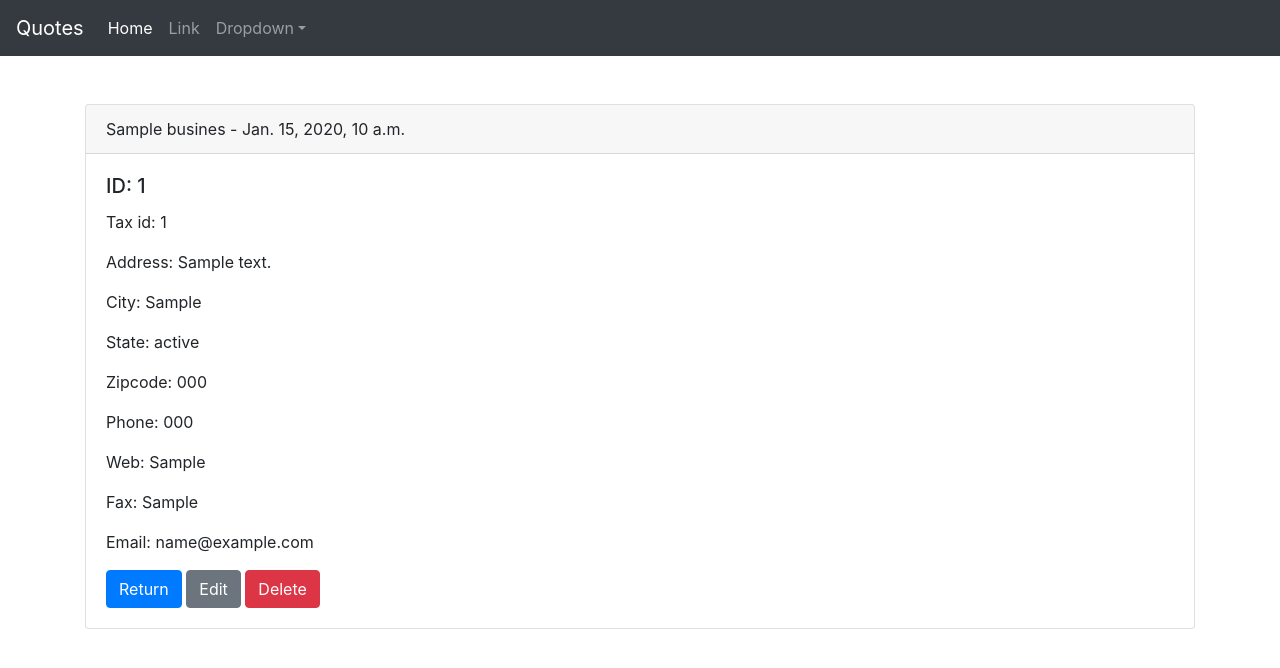
After one commit to alvariux/ungaquotes, a Django app: page /business/1 in a window 1280 px wide. The commit adds this page. Shown: the top 668 px of the page. Run offline with Django 3.2, Linux system fonts and the light colour scheme; tables that the repository leaves empty hold one stand-in row (values such as "Sample post"); some libraries are stand-ins or nearby versions.

Commit message:
Class Based Views form Business model

```diff
--- a/business/urls.py
+++ b/business/urls.py
@@ -4,8 +4,8 @@ from . import views
 
 app_name = 'business'
 urlpatterns = [
-    path('', views.IndexView.as_view(), name='index'),
-    #path('<int:pk>/', views.DetailView.as_view(), name='detail'),
+    path('', views.BusinessList.as_view(), name='list'),
+    path('<int:pk>', views.BusinessDetail.as_view(), name='detail'),
     #path('<int:pk>/results/', views.ResultsView.as_view(), name='results'),
     #path('<int:question_id>/vote/', views.vote, name='vote'),
 ]
--- a/business/views.py
+++ b/business/views.py
@@ -3,6 +3,12 @@ from django.views import generic
 
 from .models import Business
 
-class IndexView(generic.ListView):
+class BusinessList(generic.ListView):
     model = Business
     paginate_by = 100
+
+class BusinessDetail(generic.DetailView):
+    model = Business
+
+class BusinessUpdate(generic.UpdateView):
+    model = Business
--- a/templates/base.html
+++ b/templates/base.html
@@ -1,3 +1,5 @@
+<!doctype html>
+<html lang="en">
 <head>
     <meta charset="utf-8">
     <meta name="viewport" content="width=device-width, initial-scale=1, shrink-to-fit=no">
@@ -7,7 +9,11 @@
 	  {% load bootstrap4 %}
 	  {% bootstrap_css %}
 
-
+ <style>
+ body {
+  padding-top: 3.5rem;
+}
+ </style>
   </head>
 <body>
     <nav class="navbar navbar-expand-md navbar-dark fixed-top bg-dark">
@@ -35,12 +41,12 @@
           </ul>
         </div>
       </nav>
-
+  <main role="main">
     <div class="container">
     {% block content %}
     {% endblock %}
     </div>
-
+  </main>
     {% bootstrap_javascript jquery='full' %}
 
 </body>
--- /dev/null
+++ b/templates/business/business_detail.html
@@ -0,0 +1,51 @@
+{% extends 'base.html' %}
+
+{% block content %}
+<br/><br/>
+<div class="row">
+<div class="col-sm-12">
+<div class="card">
+    <div class="card-header">
+    {{ object.name }} - {{ object.created_date }}
+    </div>
+    <div class="card-body">
+        <h5 class="card-title">ID: {{ object.id }}</h5>
+        <p class="card-text">
+        Tax id: {{ object.tax_id }}
+        </p>
+        <p class="card-text">
+        Address: {{ object.address }}
+        </p>
+        <p class="card-text">
+        City: {{ object.city }}
+        </p>
+        <p class="card-text">
+        State: {{ object.state }}
+        </p>
+        <p class="card-text">
+        Zipcode: {{ object.zipcode }}
+        </p>
+        <p class="card-text">
+        Phone: {{ object.phone }}
+        </p>
+        <p class="card-text">
+        Web: {{ object.web }}
+        </p>
+        <p class="card-text">
+        Fax: {{ object.fax }}
+        </p>
+        <p class="card-text">
+        Email: {{ object.email }}
+        </p>
+
+      <a href="{% url 'business:list' %}" class="btn btn-primary">Return</a>
+      <a href="{% url 'business:list' %}" class="btn btn-secondary">Edit</a>
+      <a href="{% url 'business:list' %}" class="btn btn-danger">Delete</a>
+    </div>
+</div>
+</div>
+</div>
+
+
+
+{% endblock %}
--- /dev/null
+++ b/templates/business/business_form.html
@@ -0,0 +1,4 @@
+{% extends 'base.html' %}
+
+{% block content %}
+{% endblock %}
```
Also changed, not shown: business/forms.py (added, +32 -0 lines), templates/business/business_list.html (+28 -7 lines).
